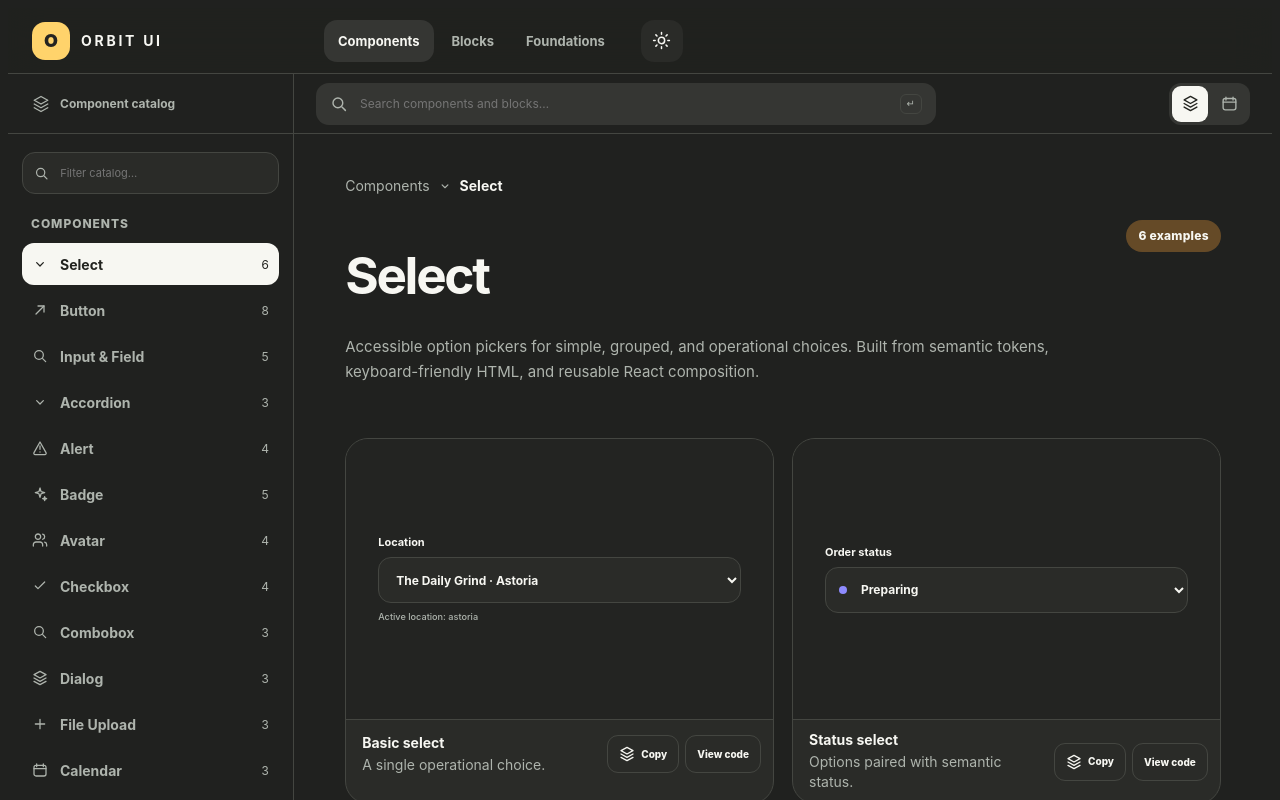
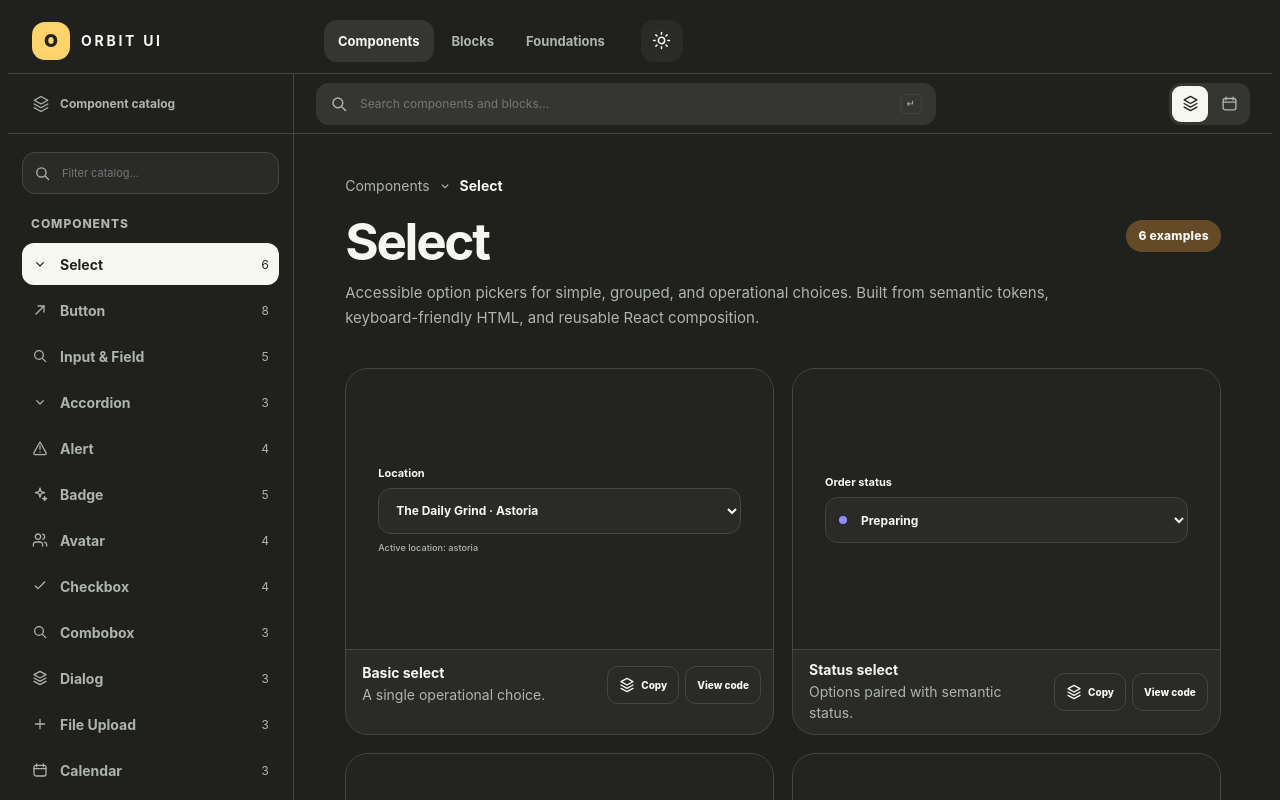
Before and after one commit to Midwess/orbit-ui, a React (Vite) app: page / in a window 1280 px wide. Shown: the top 800 px of the page. Built offline with nearby package versions, Linux system fonts and the light colour scheme; the HTML template or start-up script is replaced by a standard one.

Commit message:
fix: isolate embedded documentation styles

```diff
--- a/package.json
+++ b/package.json
@@ -1,6 +1,6 @@
 {
   "name": "@midwess/orbit-ui",
-  "version": "0.4.0",
+  "version": "0.4.1",
   "description": "Composable React components and product blocks for the Orbit design language.",
   "license": "MIT",
   "type": "module",
--- a/src/features/unified/unified.css
+++ b/src/features/unified/unified.css
@@ -1,4 +1,11 @@
 @import '../../styles/index.css';
+
+.unified-session { font-synthesis: none; }
+.unified-session :where(button, input, select, textarea) { font: inherit; }
+.unified-session :where(button) { border: 0; cursor: pointer; }
+.unified-session :where(h1, h2, h3, p) { margin: 0; }
+.unified-session :where(h1, h2, h3) { font-weight: 700; }
+.unified-session .icon { flex: 0 0 auto; }
 
 .unified-session {
   min-height: 100svh;
```
Also changed, not shown: 1 other file (tests, documents, lock files or other folders).
